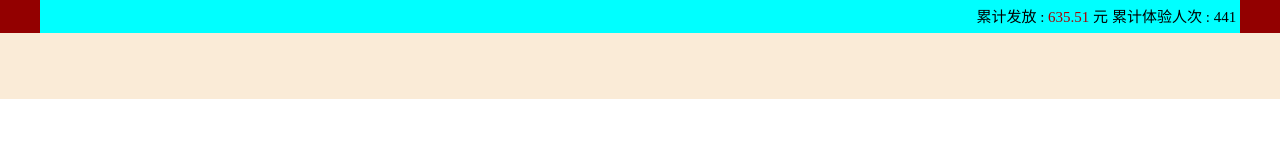
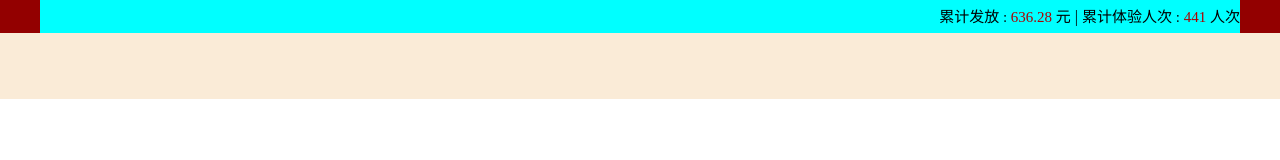
Before and after one commit to oldCxy/lxyGame, a plain HTML site: page index.html in a window 1280 px wide. Drawn offline with Linux system fonts and the light colour scheme.

Commit message:
金额修订

```diff
--- a/index.html
+++ b/index.html
@@ -13,8 +13,8 @@
         <div class="top-nav">
             <div class="section">
                 <div class="top-nav-right">
-                    <a>累计发放&nbsp:&nbsp<span>635.51</span>&nbsp元</a>
-                    <a>累计体验人次&nbsp:&nbsp441&nbsp</a>
+                    <a>累计发放&nbsp;:&nbsp;<span>636.28</span>&nbsp;元</a>&nbsp;|
+                    <a>累计体验人次&nbsp;:&nbsp;<span>441</span>&nbsp;人次</a>
                 </div>
             </div>
         </div>
```
